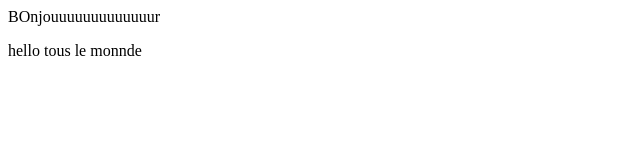
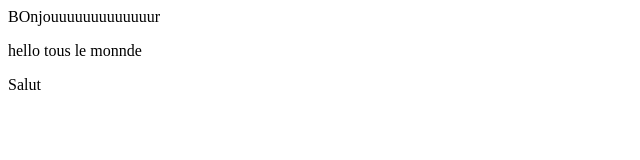
Before and after one commit to sadi0308/Netflixtest, a plain HTML site: page index.html in a window 1280 px wide. Shown: the full height of the page, 0-640 px from the left. Drawn offline with Linux system fonts and the light colour scheme.

Commit message:
update index.html
yo

```diff
--- a/index.html
+++ b/index.html
@@ -6,5 +6,6 @@
         <p>BOnjouuuuuuuuuuuuur</p>
 
         <p>hello tous le monnde</p>
+        <p>Salut</p>
     </body>
 </html>
```
